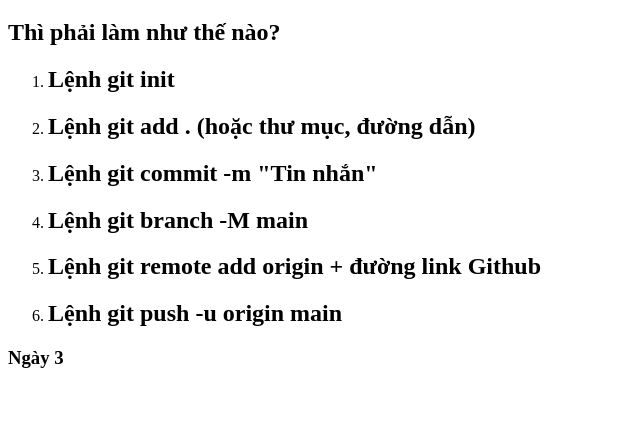
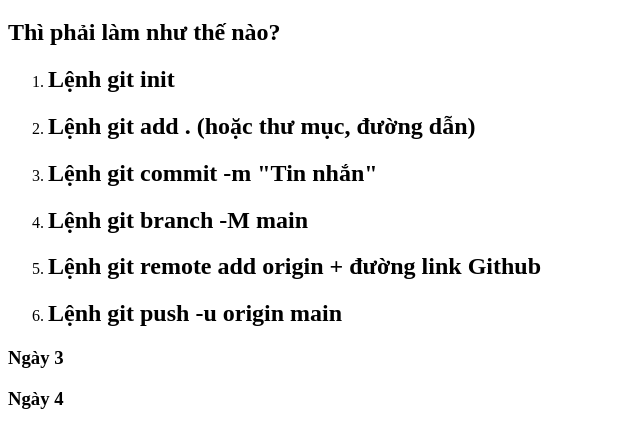
Before and after one commit to thangnguyenquoc2004/FinalGithubBai16, a plain HTML site: page index.html in a window 1280 px wide. Shown: the part 61-508 px from the top of the page, without its empty margins (0-640 px from the left). Drawn offline with Linux system fonts and the light colour scheme.

Commit message:
Up lần 4

```diff
--- a/index.html
+++ b/index.html
@@ -19,5 +19,7 @@
     </ol>
 
     <h3>Ngày 3</h3>
+
+    <h3>Ngày 4</h3>
   </body>
 </html>
```
